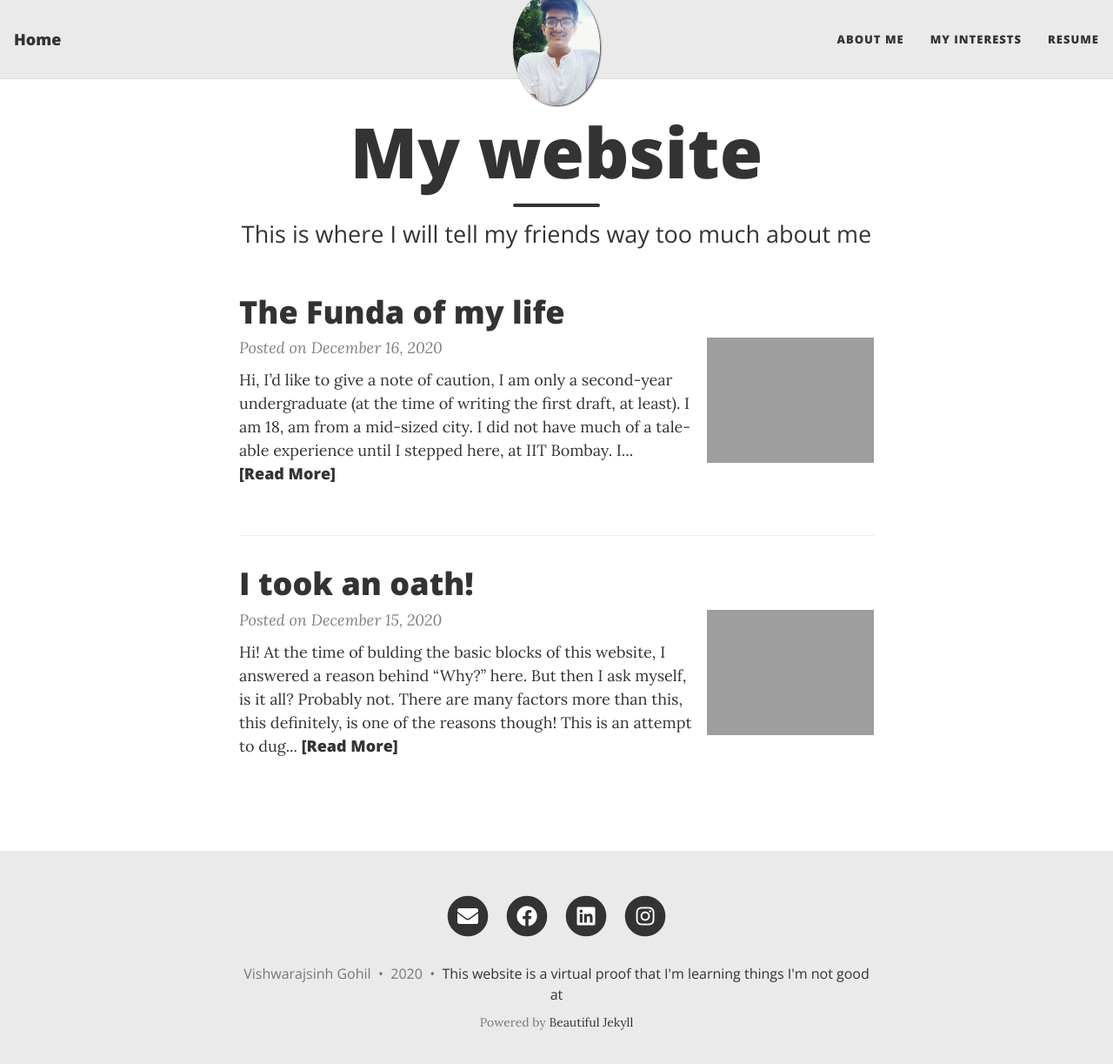
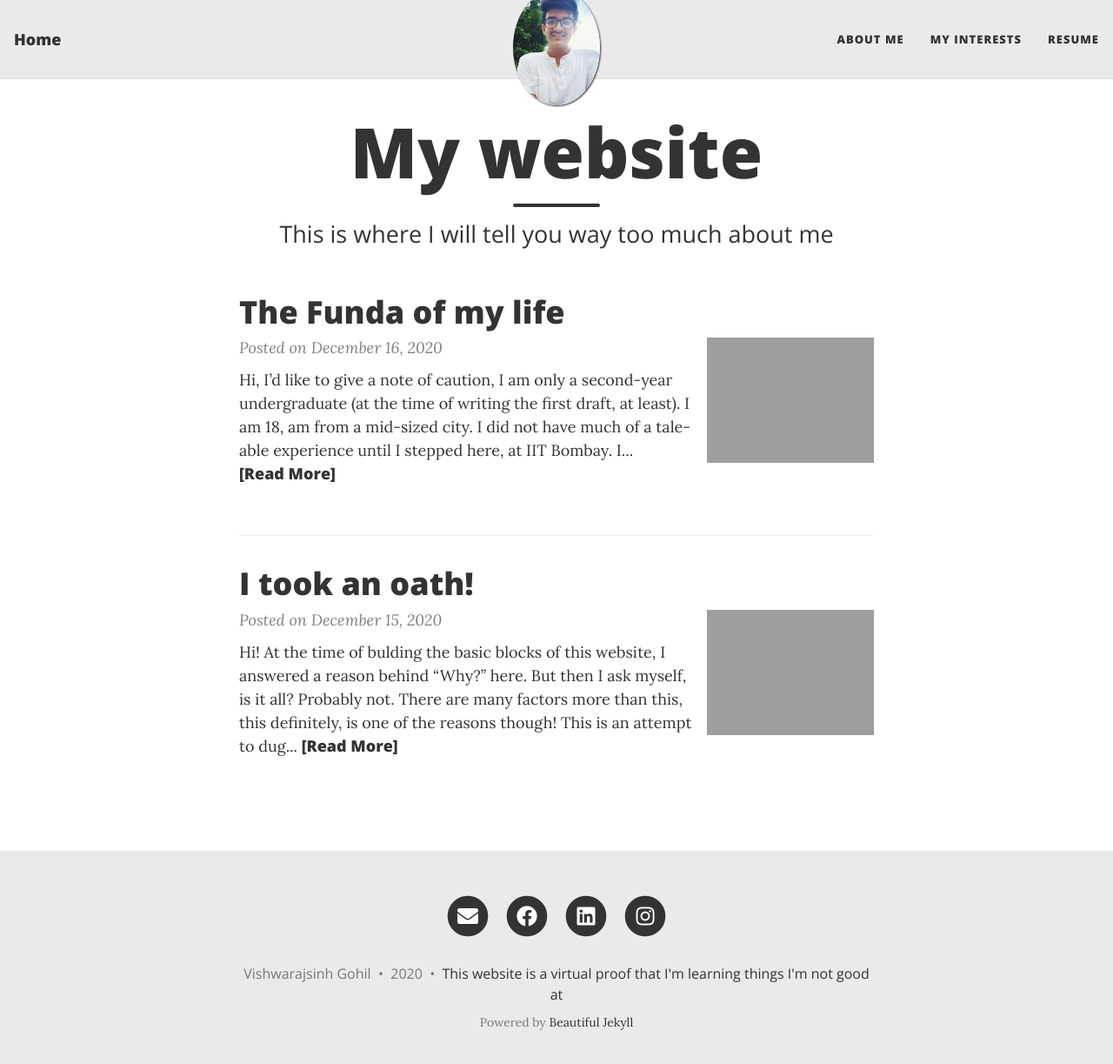
Before and after one commit to Vishwaraj2812/mypage, a Jekyll site: the page built from index.html, in a window 1280 px wide and 1236 px high. Shown: the top 1223 px of the window at 87% size. Built offline with Jekyll 4.4.1, drawn with Linux system fonts in a browser that asks for light colours; nearby versions of some CDN libraries; the list of posts is cut into pages by our own code.

Commit message:
Update index.html

```diff
--- a/index.html
+++ b/index.html
@@ -1,5 +1,5 @@
 ---
 layout: home
 title: My website
-subtitle: This is where I will tell my friends way too much about me
+subtitle: This is where I will tell you way too much about me
 ---
```
